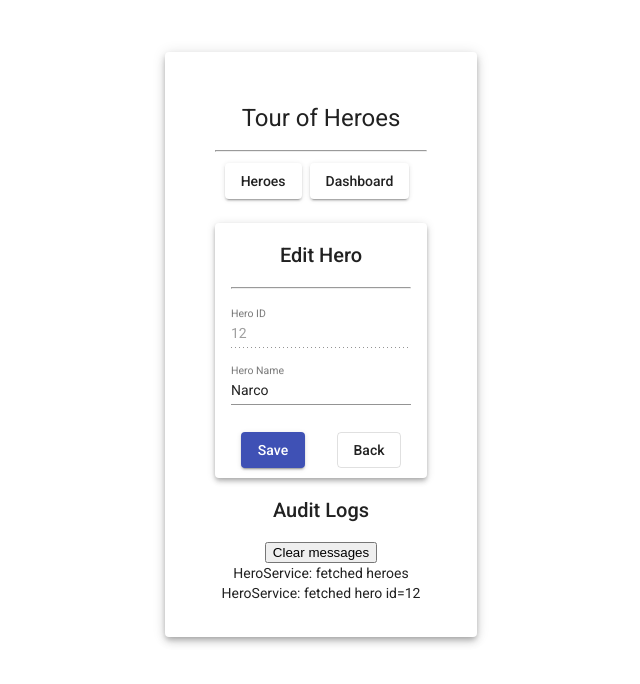
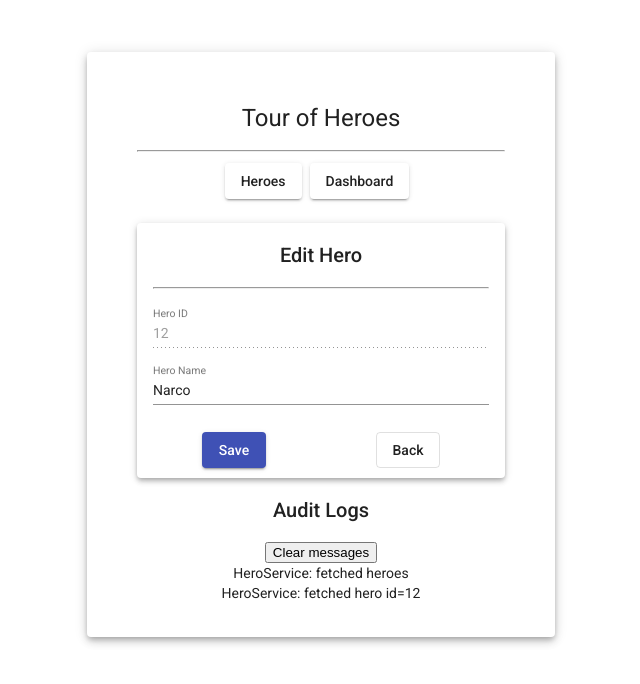
Before and after one commit to jrmtesoro/heroes, an Angular app: page /dashboard in a window 1280 px wide. Both pictures are taken after a click on the element "Narco". Shown: the top 684 px of the page, without its empty margins (319-959 px from the left). Built offline with nearby package versions, Linux system fonts and the light colour scheme.

Commit message:
updated mat-card width

```diff
--- a/src/app/pages/heroes/hero-edit/hero-edit.component.css
+++ b/src/app/pages/heroes/hero-edit/hero-edit.component.css
@@ -1,4 +1,5 @@
 .edit-container {
+    width: 336px;
     display: flex;
     flex-direction: column;
 }
```
